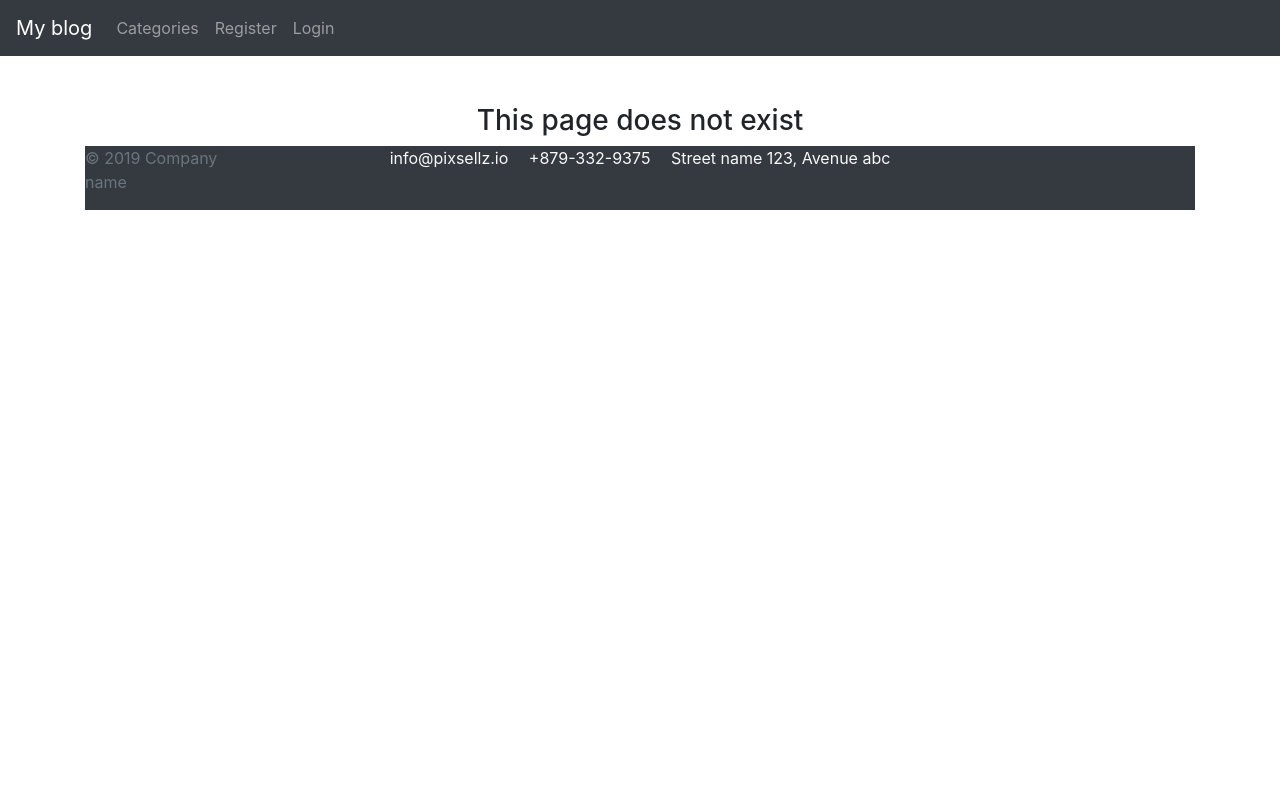
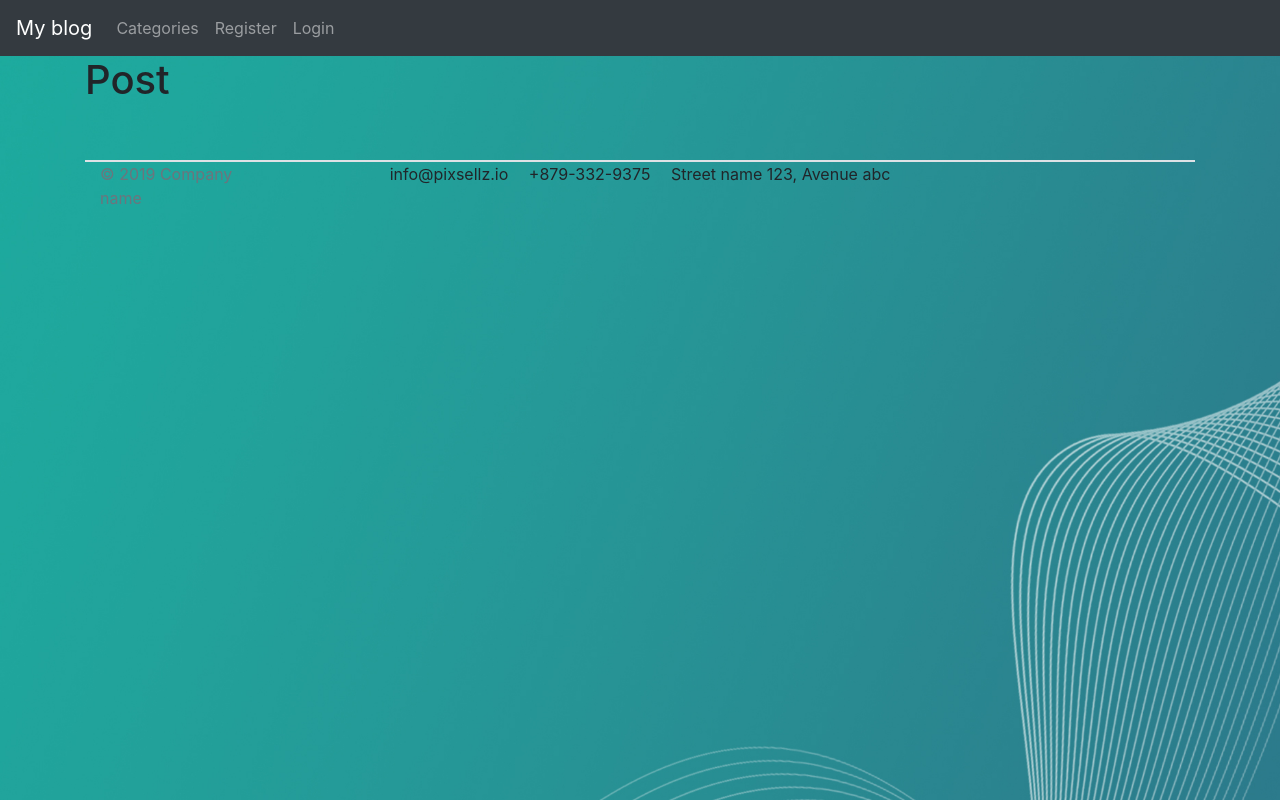
Before and after one commit to fayas371/Blog, a Django app: page /category/1/ in a window 1280 px wide. Run offline with Django 4.2, Linux system fonts and the light colour scheme; data comes from the database, SQL or seed files in the repository; both versions use the stored data as it was after the commit.

Commit message:
completing

```diff
--- a/Members/templates/registration/register.html
+++ b/Members/templates/registration/register.html
@@ -49,9 +49,10 @@
                 {{form.email.errors}}
                 {{form.non_field_errors}}
             </form>
+            <p class="text-center mt-4">Have an account? <a href="{%url 'login'%}">Log In</a></p>
         </article><!-- card-body.// -->
     </div> <!-- card .// -->
-    <p class="text-center mt-4">Have an account? <a href="{%url 'login'%}">Log In</a></p>
+
     <br><br>
     <!-- ============================ COMPONENT REGISTER  END.// ================================= -->
 
--- a/theblog/forms.py
+++ b/theblog/forms.py
@@ -32,11 +32,12 @@
 class EditForm(forms.ModelForm):
     class Meta:
         model = Post
-        fields=('title','title_tag','body','snippet')
+        fields=('title','title_tag','category','body','snippet','header_image')
 
         widgets={
         'title':forms.TextInput(attrs={'class':'form-control','placeholder':'Enter the title of the post'}),
         'title_tag':forms.TextInput(attrs={'class':'form-control','placeholder':'Enter the title tag'}),
+        'category':forms.Select(choices=choices_list,attrs={'class':'form-control'}),
         #'body':forms.Textarea(attrs={'class':'form-control','rows':'4'}),
         'snippet':forms.Textarea(attrs={'class':'form-control','rows':'4'}),
         }
--- a/theblog/templates/base.html
+++ b/theblog/templates/base.html
@@ -1,4 +1,5 @@
 <!doctype html>
+{% load static %}
 <html lang="en">
 <head>
     <!-- Required meta tags -->
@@ -13,7 +14,7 @@
         {% endblock %}
     </title>
 </head>
-<body>
+<body style="background-image: url('{% static 'theblog/images/background.jpg' %}'); background-size: cover;">
     <nav class="navbar navbar-expand-lg navbar-dark bg-dark">
         <a class="navbar-brand" href="{%url 'home'%}">My blog</a>
         <button class="navbar-toggler" type="button" data-toggle="collapse" data-target="#navbarSupportedContent"
@@ -103,6 +104,5 @@
 
 
   </body>
-
+ {% include 'footer.html'%}
 </html>
-{% include 'footer.html'%}
--- a/theblog/templates/categories.html
+++ b/theblog/templates/categories.html
@@ -1,28 +1,60 @@
 {% extends 'base.html' %}
 {% block content %}
-{% if category_posts %}
-<div class="post-box"> <!-- Add a div with the class 'post-box' -->
-    <h1>{{ cats }}</h1>
 
-    <ul class="list-group"> <!-- Use Bootstrap's list-group class -->
-        {% for post in category_posts %}
-        <li class="list-group-item"> <!-- Use Bootstrap's list-group-item class -->
-            {{ post.title }}  {{ post.created_date }}
-            <br>
-            {{ post.author.username }}
-            {{ post.author.last_name }}
-            <br>
-            {% if user.is_authenticated %}
-                <!-- Add any additional content specific to authenticated users here -->
-            {% endif %}
-        </li>
-        {% endfor %}
-    </ul>
-</div> <!-- Closing the post-box div -->
-{% else %}
-<center>
-    <br><br>
-    <h3>This page does not exist</h3>
-</center>
-{% endif %}
-{% endblock content %}
+<h1>Post</h1>
+
+<div class="row">
+    {% for post in category_posts %}
+        <div class="col-md-6">
+            <div class="card mb-3 mt-4">
+                <div class="row no-gutters">
+                    <div class="col-md-4">
+                        {% if post.first_image_url %}
+                        <center>
+                            <div class="square-image-container">
+                                <img src="{{ post.first_image_url }}" class="img-fluid square-image">
+                            </div>
+                        </center>
+                        {% endif %}
+                    </div>
+                    <div class="col-md-8">
+                        <div class="card-body">
+                            <h5 class="card-title">
+                                <a href="{% url 'article-detail' post.pk %}">{{ post.title }}</a> {{ post.post_date }}--
+                                <a href="{% url 'category' post.category %}">{{ post.category }}</a>
+
+                                {% if user.is_authenticated %}
+                                    {% if user.id == post.author.id %}
+                                        --<a href="{% url 'edit-post' post.pk %}">Edit</a>
+                                        <a href="{% url 'delete-post' post.pk %}">Delete</a><br>
+                                    {% endif %}
+                                {% endif %}
+                            </h5>
+                            <p>{{ post.author.first_name }} {{ post.author.last_name }}</p>
+                            <!-- Add any additional content you want to show for each post -->
+                        </div>
+                    </div>
+                </div>
+            </div>
+        </div>
+        {% if forloop.counter|divisibleby:2 or forloop.last %}
+            </div><div class="row">
+        {% endif %}
+    {% endfor %}
+</div>
+<style>
+    .square-image-container {
+        width: 180px; /* Set the desired square width here */
+        height: 200px; /* Set the desired square height here */
+        overflow: hidden;
+        margin: 0 auto;
+    }
+
+    .square-image {
+        object-fit: cover;
+        width: 100%;
+        height: 100%;
+    }
+</style>
+
+{% endblock %}
--- a/theblog/templates/footer.html
+++ b/theblog/templates/footer.html
@@ -1,9 +1,8 @@
-<!-- ========================= FOOTER ========================= -->
-<footer class="bg-dark text-light my-2">
-
-        <section class="footer-bottom row">
+ <footer class="section-footer border-top my-5">
+        <div class="container">
+            <section class="footer-bottom border-top row">
                 <div class="col-md-2">
-                <p class="text-muted">&copy; 2019 Company name</p>
+                    <p class="text-muted"> &copy; 2019 Company name </p>
                 </div>
                 <div class="col-md-8 text-md-center">
                     <span class="px-2">info@pixsellz.io</span>
@@ -16,6 +15,31 @@
                     <i class="fab fa-lg fa-cc-mastercard"></i>
                 </div>
             </section>
+        </div><!-- //container -->
+    </footer>
+    <!-- Footer End -->
+</body>
+</html>
 
-</footer>
-<!-- ========================= FOOTER END // ========================= -->
+<!-- Footer End -->
+
+<style>
+    /* Custom CSS to set the same size for all post images */
+    .post-image {
+        width: 100%;
+        height: 350px; /* Set the desired height for all images */
+        object-fit: cover;
+    }
+
+	 html, body {
+            height: 100%;
+            margin: 0;
+            padding: 0;
+            display: flex;
+            flex-direction: column;
+    }
+
+    .container {
+        flex: 1;
+    }
+</style>
--- a/theblog/urls.py
+++ b/theblog/urls.py
@@ -13,4 +13,5 @@
     path('category/<str:cats>/',CategoryView,name='category'),
     path('categories/',CategoryListView,name='category-list'),
     path('like/<int:pk>/',LikeView,name='like_post'),
+    path('allpost/',AllPostView.as_view(),name='all-posts'),
 ]
--- a/theblog/views.py
+++ b/theblog/views.py
@@ -5,6 +5,7 @@
 from .models import Post,Category
 from .forms import PostForm,EditForm
 from django.urls import reverse_lazy,reverse
+from bs4 import BeautifulSoup
 # Create your views here.
 def LikeView(request,pk):
     post=get_object_or_404(Post,id=request.POST.get('post_id'))
@@ -23,17 +24,28 @@
     model = Post
     template_name='home.html'
     ordering=['-id']
+    context_object_name='object_list'
 
     def get_context_data(self, *args,**kwargs):
         cat_menu=Category.objects.all()
         context=super(HomeView,self).get_context_data(*args,**kwargs)
         context["cat_menu"]=cat_menu
+        posts = context['object_list']
+        for post in posts:
+            post.first_image_url = post.get_first_image_url()
+            post.total_likes = post.likes.count()
+
+
         return context
 
 
 def CategoryView(request,cats):
 
-    category_posts=Post.objects.filter(category=cats.replace('-',' '))
+    category_posts = Post.objects.filter(category=cats.replace('-', ' '))
+
+    for post in category_posts:
+            post.first_image_url = post.get_first_image_url()
+
 
     return render(request,'categories.html',{'category_posts':category_posts})
 
@@ -92,3 +104,18 @@
     model=Post
     template_name='delete_post.html'
     success_url=reverse_lazy('home')
+
+class AllPostView(ListView):
+    model = Post
+    template_name='posts.html'
+    ordering=['-id']
+    context_object_name='object_list'
+
+    def get_context_data(self, *args,**kwargs):
+        cat_menu=Category.objects.all()
+        context=super(AllPostView,self).get_context_data(*args,**kwargs)
+        context["cat_menu"]=cat_menu
+        posts = context['object_list']
+        for post in posts:
+            post.first_image_url = post.get_first_image_url()
+        return context
```
Also changed, not shown: theblog/models.py (+11 -0 lines), theblog/templates/article_details.html (+43 -3 lines), theblog/templates/category_list.html (+14 -15 lines), theblog/templates/home.html (+40 -12 lines), theblog/templates/posts.html (added, +62 -0 lines), db.sqlite3, media/cover/travelimage.jpg (added), static/theblog/images/background.jpg (added). Lines whose indentation alone changed are shown as unchanged.
